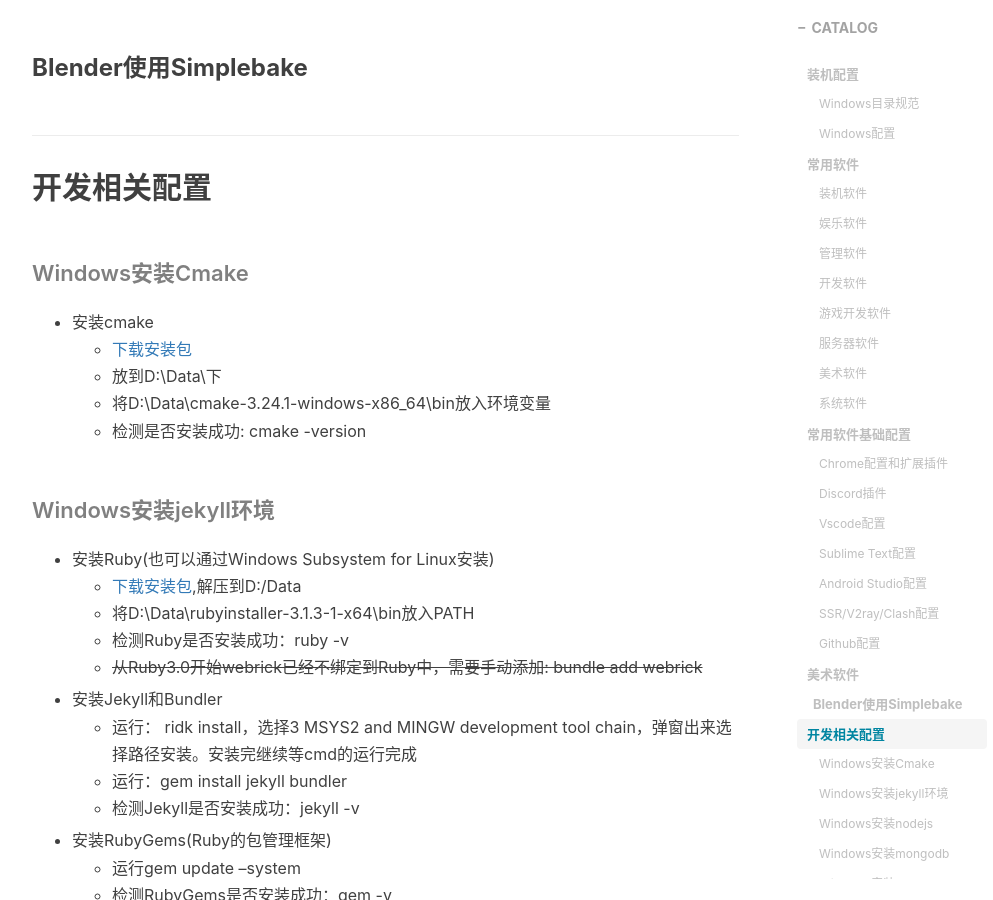
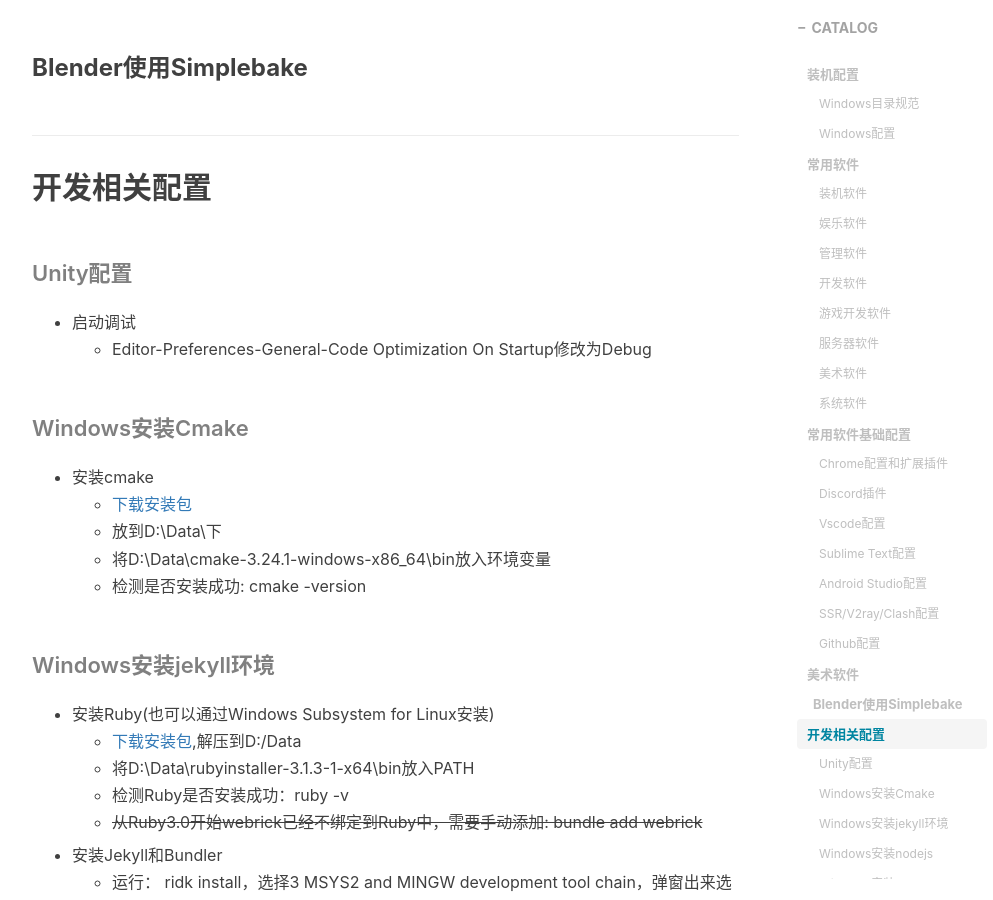
Before and after one commit to gumcstronger/gumcstronger.github.io, a Jekyll site: the page built from _posts/2022/2022-08-24-windows.md, in a window 1280 px wide and 900 px high, scrolled down 7525 px. Shown: the whole window, without its empty margins (233-1226 px from the left). Built offline with Jekyll 4.4.1, drawn with Linux system fonts in a browser that asks for light colours; comment, search, counter and statistics services are not loaded.

Commit message:
Update 2022-08-24-windows.md

```diff
--- a/_posts/2022/2022-08-24-windows.md
+++ b/_posts/2022/2022-08-24-windows.md
@@ -254,6 +254,11 @@
 ### Blender使用Simplebake
 
 ## 开发相关配置
+
+#### Unity配置
+
+* 启动调试
+  * Editor-Preferences-General-Code Optimization On Startup修改为Debug
 
 #### Windows安装Cmake
 
```
